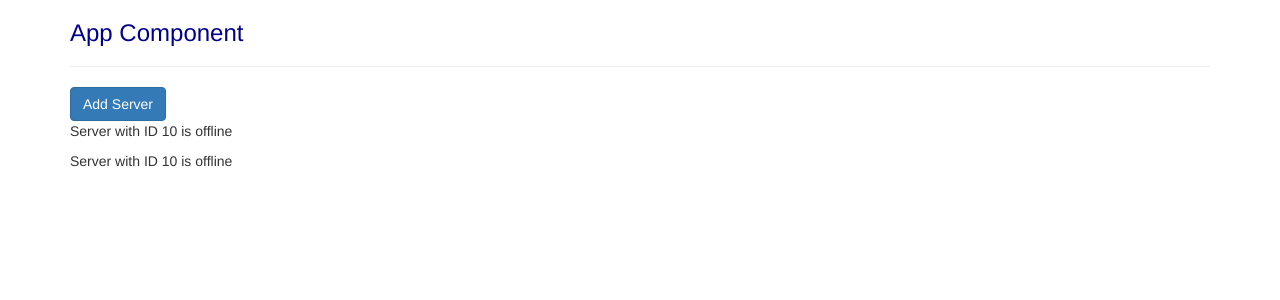
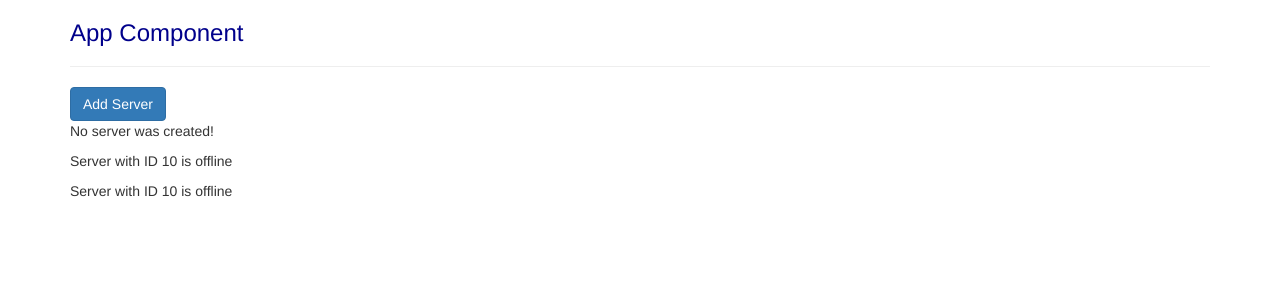
Before and after one commit to felipealencardev/understanding-angular, an Angular app: page / in a window 1280 px wide. Shown: the top 300 px of the page. Built offline with nearby package versions, Linux system fonts and the light colour scheme.

Commit message:
event binding

```diff
--- a/src/app/servers/servers.component.html
+++ b/src/app/servers/servers.component.html
@@ -1,5 +1,7 @@
 <button
     class="btn btn-primary"
-    [disabled]="!allowNewServer">Add Server</button>
+    [disabled]="!allowNewServer"
+    (click)="onCreateServer()">Add Server</button>
+<p>{{ serverCreationStatus }}</p>
 <app-server></app-server>
 <app-server></app-server>
--- a/src/app/servers/servers.component.ts
+++ b/src/app/servers/servers.component.ts
@@ -10,6 +10,7 @@
 })
 export class ServersComponent implements OnInit {
   allowNewServer = false;
+  serverCreationStatus = 'No server was created!';
 
   constructor() {
     setTimeout(() => {
@@ -20,4 +21,8 @@
   ngOnInit() {
   }
 
+  onCreateServer() {
+    this.serverCreationStatus = 'Server was created!'
+  }
+
 }
```
